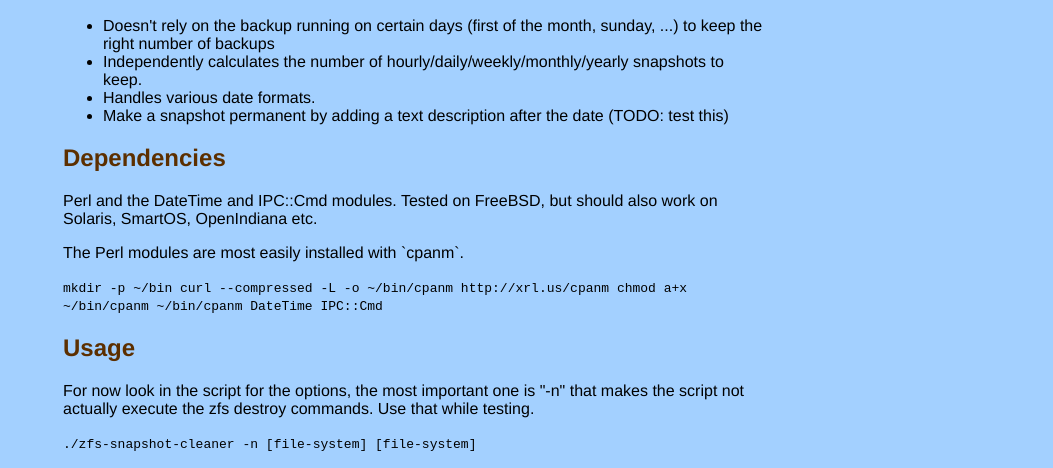
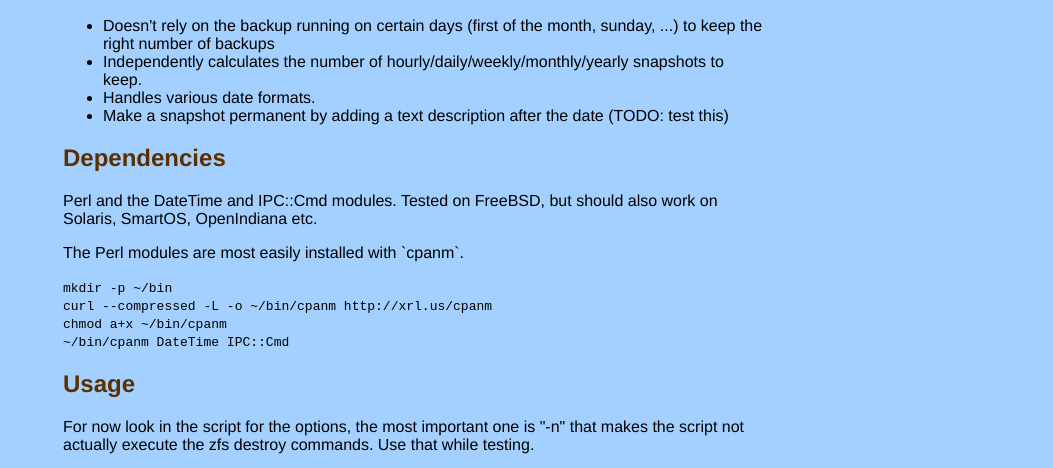
Before and after one commit to abh/zfs-snapshot-cleaner, a plain HTML site: page index.html in a window 1280 px wide. Shown: the part 332-800 px from the top of the page, without its empty margins (227-1280 px from the left). Drawn offline with Linux system fonts and the light colour scheme.

Commit message:
Code blocks don't get linebreaks by default

```diff
--- a/index.html
+++ b/index.html
@@ -79,10 +79,10 @@
       </p>
 
       <code>
-        mkdir -p ~/bin
-        curl --compressed -L -o ~/bin/cpanm http://xrl.us/cpanm
-        chmod a+x ~/bin/cpanm
-        ~/bin/cpanm DateTime IPC::Cmd
+        mkdir -p ~/bin<br>
+        curl --compressed -L -o ~/bin/cpanm http://xrl.us/cpanm <br>
+        chmod a+x ~/bin/cpanm<br>
+        ~/bin/cpanm DateTime IPC::Cmd<br>
       </code>
 
       <h2>Usage</h2>
```
